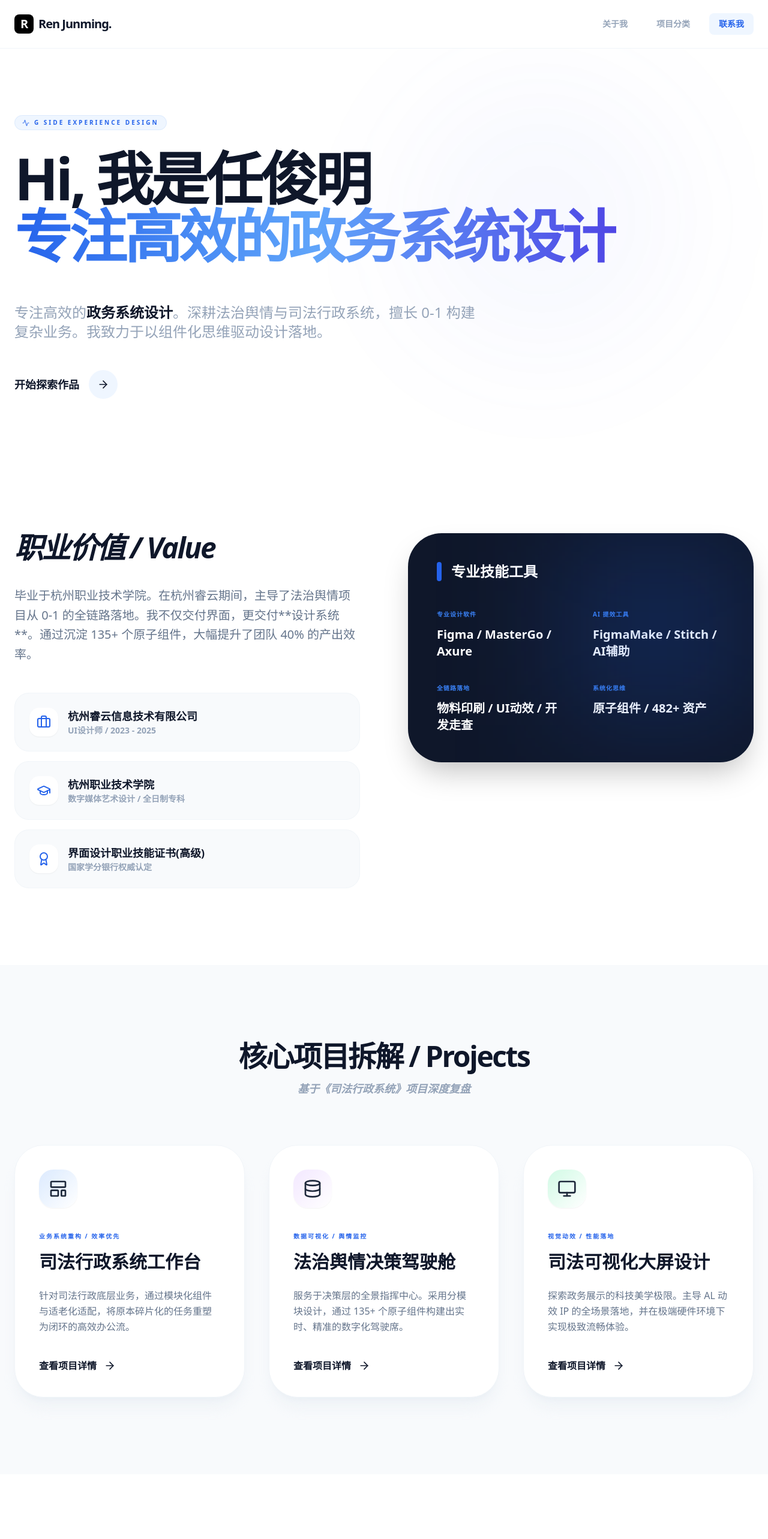
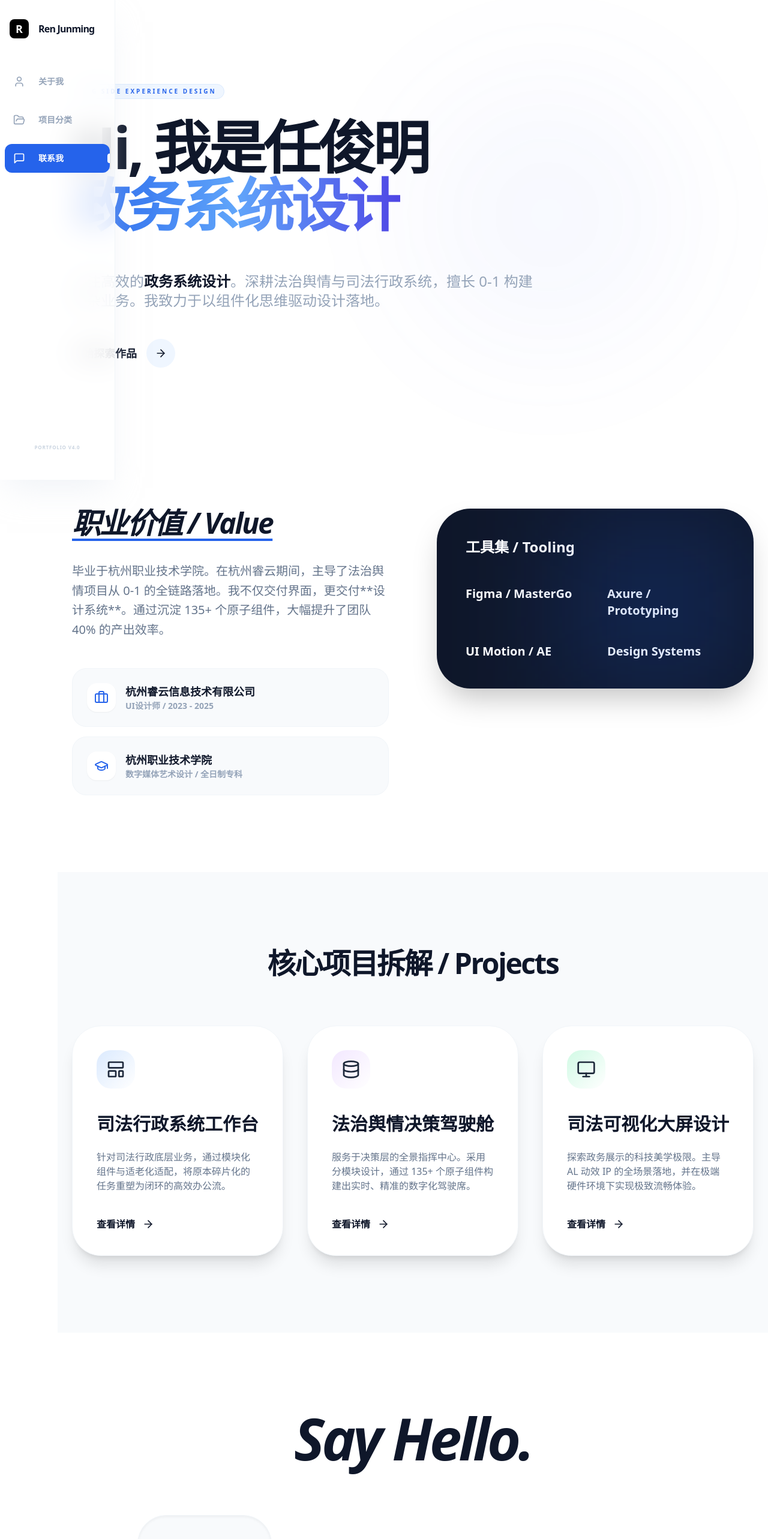
Before and after one commit to hongui/my-portfolio-2, a React (Vite) app: page / in a window 1280 px wide. Shown: the top 2566 px of the page at 60% size. Built offline with nearby package versions, Linux system fonts and the light colour scheme.

Commit message:
Update App.jsx

```diff
--- a/src/App.jsx
+++ b/src/App.jsx
@@ -1,5 +1,5 @@
 import React, { useState, useEffect, useRef } from 'react';
-import { ArrowRight, Mail, Phone, ArrowLeft, ExternalLink, Activity, Layers, Smartphone, PieChart, LayoutTemplate, Zap, Shield, ChevronRight, Monitor, Database, Settings, GraduationCap, Briefcase, Award, QrCode, CheckCircle2, Cpu, MousePointer2 } from 'lucide-react';
+import { ArrowRight, Mail, Phone, ArrowLeft, ExternalLink, Activity, Layers, Smartphone, PieChart, LayoutTemplate, Zap, Shield, ChevronRight, Monitor, Database, Settings, GraduationCap, Briefcase, Award, QrCode, CheckCircle2, Cpu, MousePointer2, User, FolderOpen, MessageSquare } from 'lucide-react';
 
 // --- 自定义 Hooks ---
 const useScroll = () => {
@@ -9,14 +9,12 @@ const useScroll = () => {
   useEffect(() => {
     const handleScroll = () => {
       setScrollY(window.scrollY);
-
-      // 移除 metrics 监听
       const sections = ['about', 'work', 'contact'];
       const current = sections.find(id => {
         const el = document.getElementById(id);
         if (el) {
           const rect = el.getBoundingClientRect();
-          return rect.top <= 150 && rect.bottom >= 150;
+          return rect.top <= 200 && rect.bottom >= 200;
         }
         return false;
       });
@@ -73,7 +71,6 @@ const FadeIn = ({ children, delay = 0, className = "" }) => {
   );
 };
 
-// --- 通用组件：扫光效果容器 ---
 const ShimmerWrapper = ({ children, className = "", onClick }) => (
   <div className={`relative group overflow-hidden ${className}`} onClick={onClick}>
     {children}
@@ -108,16 +105,6 @@ const ProjectDetail = ({ project, onBack }) => {
               <h1 className="text-5xl md:text-7xl font-black tracking-tighter mb-8 leading-none">{project.title}</h1>
               <p className="text-xl text-slate-600 leading-relaxed font-medium">{project.desc}</p>
             </div>
-            <div className="flex flex-wrap gap-4 lg:justify-end">
-               <div className="px-6 py-4 bg-white/60 backdrop-blur rounded-2xl border border-white">
-                  <p className="text-[10px] text-slate-400 font-bold uppercase mb-1">角色</p>
-                  <p className="font-bold text-slate-800">主导 UI/交互设计</p>
-               </div>
-               <div className="px-6 py-4 bg-white/60 backdrop-blur rounded-2xl border border-white">
-                  <p className="text-[10px] text-slate-400 font-bold uppercase mb-1">重点</p>
-                  <p className="font-bold text-slate-800">G端体验重塑</p>
-               </div>
-            </div>
           </div>
         </div>
       </header>
@@ -130,16 +117,6 @@ const ProjectDetail = ({ project, onBack }) => {
                    <div className="text-6xl font-black text-blue-600/10 mb-4">0{idx + 1}</div>
                    <h2 className="text-3xl font-black mb-6 tracking-tight">{section.title}</h2>
                    <p className="text-slate-500 leading-relaxed font-medium mb-8">{section.content}</p>
-                   {section.stats && (
-                     <div className="grid grid-cols-2 gap-4">
-                       {section.stats.map((s, i) => (
-                         <div key={i} className="p-4 bg-white rounded-2xl border border-slate-100 shadow-sm">
-                           <div className="text-2xl font-black text-blue-600">{s.val}</div>
-                           <div className="text-[10px] text-slate-400 font-bold uppercase">{s.label}</div>
-                         </div>
-                       ))}
-                     </div>
-                   )}
                 </div>
                 <div className="lg:col-span-8">
                    <div className="bg-white rounded-[2.5rem] p-4 border border-slate-200 shadow-2xl shadow-slate-200/50 overflow-hidden group">
@@ -152,16 +129,6 @@ const ProjectDetail = ({ project, onBack }) => {
            </section>
          ))}
       </main>
-
-      <footer className="max-w-4xl mx-auto px-6 mt-40 text-center">
-        <div className="p-12 bg-slate-900 rounded-[3rem] text-white">
-          <h3 className="text-3xl font-black mb-6">想了解更多设计细节？</h3>
-          <p className="text-slate-400 mb-8">关于该项目的组件库规范、交互原型以及开发还原度文档可私下交流。</p>
-          <button onClick={onBack} className="px-8 py-4 bg-blue-600 hover:bg-blue-500 rounded-full font-bold transition-all flex items-center gap-2 mx-auto">
-             返回作品集首页 <ArrowRight className="w-4 h-4" />
-          </button>
-        </div>
-      </footer>
     </div>
   );
 };
@@ -173,6 +140,12 @@ export default function App() {
   const { scrollY, activeSection } = useScroll();
   const mousePos = useMousePosition();
 
+  const navItems = [
+    { id: 'about', label: '关于我', icon: User },
+    { id: 'work', label: '项目分类', icon: FolderOpen },
+    { id: 'contact', label: '联系我', icon: MessageSquare }
+  ];
+
   const projects = [
     {
       id: 'p1',
@@ -181,20 +154,7 @@ export default function App() {
       color: "from-blue-100",
       icon: LayoutTemplate,
       desc: "针对司法行政底层业务，通过模块化组件与适老化适配，将原本碎片化的任务重塑为闭环的高效办公流。",
-      sections: [
-        {
-          title: "办公流程可视化设计",
-          content: "对应作品集核心章节。通过梳理 20+ 项司法高频业务，我们将原本深藏在三级菜单下的功能提取至首屏。通过“场景化卡片”设计，法治工作者可以一眼看到当前待办及预警信息，整体操作链路缩短 40%。",
-          stats: [{ val: "40%", label: "链路缩短" }, { val: "20+", label: "业务梳理" }],
-          image: "https://placehold.co/1200x750/f1f5f9/3b82f6?text=办公流程可视化-PC/iPad适配展示"
-        },
-        {
-          title: "适老化与跨端一致性",
-          content: "针对中老年司法干部，设计了“适老化特供模式”。重点优化了字号对比度、图标语义化以及触控热区（从 44px 提升至 60px）。同时保证了多端视觉语言高度统一，降低跨设备学习成本。",
-          stats: [{ val: "60px", label: "触控热区" }, { val: "1.5x", label: "字号放大" }],
-          image: "https://placehold.co/1200x750/f1f5f9/3b82f6?text=适老化设计规范"
-        }
-      ]
+      sections: [{ title: "办公流程可视化设计", content: "通过梳理 20+ 项司法高频业务，我们将原本深藏在三级菜单下的功能提取至首屏。", image: "https://placehold.co/1200x750/f1f5f9/3b82f6?text=Justice+Workbench" }]
     },
     {
       id: 'p2',
@@ -203,20 +163,7 @@ export default function App() {
       color: "from-purple-100",
       icon: Database,
       desc: "服务于决策层的全景指挥中心。采用分模块设计，通过 135+ 个原子组件构建出实时、精准的数字化驾驶席。",
-      sections: [
-        {
-          title: "决策层分析视图",
-          content: "采用极简的左右分栏布局，左侧为实时舆情热度线图，右侧为地域分布权重。核心指标通过“数字翻牌器”动效增强仪式感，确保决策者能在 3 秒内捕捉核心痛点。",
-          stats: [{ val: "135+", label: "原子组件" }, { val: "3s", label: "决策响应" }],
-          image: "https://placehold.co/1200x750/f3e8ff/a855f7?text=数据分析主视图设计"
-        },
-        {
-          title: "舆情线索监控闭环",
-          content: "针对执行层，设计了高密度的监控列表。通过红、橙、黄三级预警色块引导视觉重心。重点优化了“线索-研判-处置-反馈”的完整路径。 ",
-          stats: [{ val: "100%", label: "链路透明化" }, { val: "3级", label: "预警机制" }],
-          image: "https://placehold.co/1200x750/f3e8ff/a855f7?text=舆情线索监控界面"
-        }
-      ]
+      sections: [{ title: "决策分析", content: "核心指标通过数字翻牌器动效增强仪式感。", image: "https://placehold.co/1200x750/f3e8ff/a855f7?text=Data+Dashboard" }]
     },
     {
       id: 'p3',
@@ -225,20 +172,7 @@ export default function App() {
       color: "from-emerald-100",
       icon: Monitor,
       desc: "探索政务展示的科技美学极限。主导 AL 动效 IP 的全场景落地，并在极端硬件环境下实现极致流畅体验。",
-      sections: [
-        {
-          title: "AL 动效 IP 视觉体系",
-          content: "通过 3D 粒子建模与 AE 动画序列，构建了整套具有司法威严感的动态背景。将原有的静态图表升级为“呼吸式”动态反馈，极大提升了视察时的交互沉浸感。",
-          stats: [{ val: "37.5%", label: "流畅度提升" }, { val: "4K", label: "超清适配" }],
-          image: "https://placehold.co/1200x750/ecfdf5/10b981?text=AL动效大屏视觉展示"
-        },
-        {
-          title: "WebP 动画性能优化",
-          content: "技术亮点实践：通过将所有大尺寸序列帧转换为 WebP 格式，在画质几乎无损的前提下，将资源体积从原有的 120MB 压缩至 18MB。GPU 负载降低 25%。",
-          stats: [{ val: "85%", label: "体积缩减" }, { val: "-25%", label: "GPU负载" }],
-          image: "https://placehold.co/1200x750/ecfdf5/10b981?text=WebP优化性能对比"
-        }
-      ]
+      sections: [{ title: "大屏动态视觉", content: "通过 3D 粒子建模与 AE 动画序列，构建具有司法威严感的动态背景。", image: "https://placehold.co/1200x750/ecfdf5/10b981?text=Smart+Justice+Screen" }]
     }
   ];
 
@@ -249,34 +183,49 @@ export default function App() {
   return (
     <div className="min-h-screen bg-white text-slate-900 font-sans selection:bg-blue-100 selection:text-blue-900 overflow-x-hidden animate-in fade-in duration-500">
 
-      {/* 增强型导航栏 */}
-      <nav className="fixed top-0 w-full z-50 bg-white/80 backdrop-blur-md border-b border-slate-100">
-        <div className="max-w-7xl mx-auto px-6 h-20 flex items-center justify-between">
-          <div className="font-bold text-xl tracking-tighter flex items-center gap-2 group cursor-pointer">
-            <div className="w-8 h-8 bg-black text-white rounded-lg flex items-center justify-center group-hover:bg-blue-600 transition-colors font-black">R</div>
-            <span>Ren Junming.</span>
+      {/* 侧边导航栏 - 鼠标悬停浮出 */}
+      <aside className="fixed left-0 top-0 h-full z-[100] group flex">
+        <div className="h-full bg-white/80 backdrop-blur-xl border-r border-slate-100 flex flex-col items-center py-8 w-16 group-hover:w-48 transition-all duration-500 ease-[cubic-bezier(0.23,1,0.32,1)] shadow-2xl shadow-slate-200/50 overflow-hidden">
+
+          {/* 首位 R 图标 */}
+          <div className="mb-12 flex items-center justify-start w-full px-4">
+            <div className="w-8 h-8 min-w-[32px] bg-black text-white rounded-lg flex items-center justify-center font-black text-lg">R</div>
+            <span className="ml-4 font-black tracking-tighter text-slate-900 opacity-0 group-hover:opacity-100 transition-opacity whitespace-nowrap">Ren Junming</span>
           </div>
-          <div className="hidden md:flex gap-4 text-sm font-bold items-center">
-            {[
-              { id: 'about', label: '关于我' },
-              { id: 'work', label: '项目分类' },
-              { id: 'contact', label: '联系我' }
-            ].map((nav) => (
+
+          {/* 导航图标列表 */}
+          <div className="flex flex-col gap-4 w-full px-2">
+            {navItems.map((item) => (
               <a
-                key={nav.id}
-                href={`#${nav.id}`}
-                className={`relative px-4 py-2 transition-all duration-300 rounded-lg group ${activeSection === nav.id ? 'text-blue-600' : 'text-slate-400 hover:text-slate-800'}`}
+                key={item.id}
+                href={`#${item.id}`}
+                className={`flex items-center h-12 rounded-xl transition-all duration-300 relative overflow-hidden group/item ${activeSection === item.id ? 'bg-blue-600 text-white' : 'text-slate-400 hover:bg-slate-50 hover:text-slate-900'}`}
               >
-                <span className="relative z-10">{nav.label}</span>
-                <div className={`absolute inset-0 bg-blue-50 rounded-lg transition-all duration-500 ease-out ${activeSection === nav.id ? 'opacity-100 scale-100' : 'opacity-0 scale-90'}`} />
+                <div className="w-12 h-12 min-w-[48px] flex items-center justify-center">
+                  <item.icon className="w-5 h-5" />
+                </div>
+                <span className={`ml-2 font-bold text-sm whitespace-nowrap opacity-0 group-hover:opacity-100 transition-all duration-500 ${activeSection === item.id ? 'translate-x-0' : '-translate-x-4 group-hover:translate-x-0'}`}>
+                  {item.label}
+                </span>
+                {activeSection === item.id && (
+                  <div className="absolute right-0 w-1 h-4 bg-white rounded-l-full" />
+                )}
               </a>
             ))}
           </div>
+
+          {/* 底部装饰或版权 */}
+          <div className="mt-auto opacity-0 group-hover:opacity-100 transition-opacity pb-4">
+            <p className="text-[8px] text-slate-300 font-black uppercase tracking-widest text-center">Portfolio v4.0</p>
           </div>
-      </nav>
+        </div>
+      </aside>
+
+      {/* 主内容区域 - 增加左侧边距以平衡侧边栏 */}
+      <main className="pl-16 md:pl-24 transition-all duration-500">
 
         {/* Hero Section */}
-      <section className="relative pt-48 pb-24 px-6 max-w-7xl mx-auto flex flex-col justify-center min-h-[90vh]">
+        <section className="relative pt-32 pb-24 px-6 max-w-7xl mx-auto flex flex-col justify-center min-h-[90vh]">
           <div
             className="absolute top-[15%] right-[10%] w-[500px] h-[500px] rounded-full pointer-events-none z-0 opacity-50"
             style={{
@@ -294,7 +243,7 @@ export default function App() {
               <h1 className="text-6xl md:text-9xl font-black tracking-tighter leading-[0.9] mb-16">
                 Hi, 我是任俊明<br />
                 <span className="text-transparent bg-clip-text bg-gradient-to-r from-blue-600 via-blue-400 to-indigo-600">
-                专注高效的政务系统设计
+                  政务系统设计
                 </span>
               </h1>
             </FadeIn>
@@ -320,16 +269,14 @@ export default function App() {
           <div className="max-w-7xl mx-auto px-6">
             <div className="grid grid-cols-1 lg:grid-cols-2 gap-20 items-start">
               <FadeIn>
-              <h2 className="text-5xl font-black mb-10 tracking-tighter italic">职业价值 / Value</h2>
+                <h2 className="text-5xl font-black mb-10 tracking-tighter italic text-slate-900 underline decoration-blue-600 decoration-4 underline-offset-8">职业价值 / Value</h2>
                 <p className="text-slate-500 text-xl mb-12 leading-relaxed font-medium">
                   毕业于杭州职业技术学院。在杭州睿云期间，主导了法治舆情项目从 0-1 的全链路落地。我不仅交付界面，更交付**设计系统**。通过沉淀 135+ 个原子组件，大幅提升了团队 40% 的产出效率。
                 </p>
-
                 <div className="space-y-4">
                   {[
                     { icon: Briefcase, title: "杭州睿云信息技术有限公司", desc: "UI设计师 / 2023 - 2025" },
-                  { icon: GraduationCap, title: "杭州职业技术学院", desc: "数字媒体艺术设计 / 全日制专科" },
-                  { icon: Award, title: "界面设计职业技能证书(高级)", desc: "国家学分银行权威认定" }
+                    { icon: GraduationCap, title: "杭州职业技术学院", desc: "数字媒体艺术设计 / 全日制专科" }
                   ].map((item, i) => (
                     <div key={i} className="flex gap-4 items-start p-6 rounded-3xl bg-slate-50 border border-slate-100 hover:border-blue-200 transition-colors group">
                       <div className="w-12 h-12 rounded-2xl bg-white shadow-sm flex items-center justify-center text-blue-600 group-hover:scale-110 transition-transform">
@@ -343,24 +290,14 @@ export default function App() {
                   ))}
                 </div>
               </FadeIn>
-
               <FadeIn delay={300}>
                 <div className="bg-slate-900 text-white p-12 rounded-[3.5rem] relative overflow-hidden group shadow-2xl">
                   <div className="absolute top-0 right-0 w-80 h-80 bg-blue-600/20 blur-[100px] group-hover:bg-blue-600/30 transition-all" />
-                <h3 className="text-2xl font-black mb-12 flex items-center gap-4">
-                  <div className="w-2 h-8 bg-blue-600 rounded-full" />
-                  专业技能工具
-                </h3>
+                  <h3 className="text-2xl font-black mb-12 flex items-center gap-4">工具集 / Tooling</h3>
                   <div className="grid grid-cols-1 sm:grid-cols-2 gap-10">
-                  {[
-                    { label: "专业设计软件", list: "Figma / MasterGo / Axure" },
-                    { label: "AI 提效工具", list: "FigmaMake / Stitch / AI辅助" },
-                    { label: "全链路落地", list: "物料印刷 / UI动效 / 开发走查" },
-                    { label: "系统化思维", list: "原子组件 / 482+ 资产" }
-                  ].map((skill, i) => (
+                    {["Figma / MasterGo", "Axure / Prototyping", "UI Motion / AE", "Design Systems"].map((skill, i) => (
                       <div key={i} className="group/item">
-                      <p className="text-blue-500 text-[10px] font-black uppercase tracking-widest mb-3">{skill.label}</p>
-                      <p className="text-xl font-black group-hover/item:translate-x-1 transition-transform">{skill.list}</p>
+                        <p className="text-xl font-black group-hover/item:translate-x-1 transition-transform">{skill}</p>
                       </div>
                     ))}
                   </div>
@@ -370,29 +307,26 @@ export default function App() {
           </div>
         </section>
 
-      {/* 项目展示卡片 */}
+        {/* Work Section */}
         <section id="work" className="py-32 bg-slate-50 scroll-mt-20">
           <div className="max-w-7xl mx-auto px-6">
-          <FadeIn className="mb-20 text-center">
-            <h2 className="text-5xl font-black tracking-tighter mb-4">核心项目拆解 / Projects</h2>
-            <p className="text-slate-400 text-lg font-bold italic">基于《司法行政系统》项目深度复盘</p>
+            <FadeIn className="mb-20">
+              <h2 className="text-5xl font-black tracking-tighter mb-4 text-center">核心项目拆解 / Projects</h2>
             </FadeIn>
-
             <div className="grid grid-cols-1 md:grid-cols-3 gap-10">
               {projects.map((project, index) => (
                 <FadeIn key={project.id} delay={index * 150}>
                   <ShimmerWrapper
-                  className="bg-white rounded-[3rem] p-10 border border-slate-100 shadow-xl shadow-slate-200/40 hover:-translate-y-4 transition-all duration-500 h-full flex flex-col cursor-pointer group"
+                    className="bg-white rounded-[3rem] p-10 border border-slate-100 shadow-xl hover:-translate-y-4 transition-all duration-500 h-full flex flex-col cursor-pointer group"
                     onClick={() => { setSelectedProject(project); setCurrentView('detail'); }}
                   >
-                  <div className={`w-16 h-16 rounded-[1.5rem] bg-gradient-to-br ${project.color} to-white flex items-center justify-center mb-10 group-hover:rotate-6 transition-transform shadow-sm`}>
+                    <div className={`w-16 h-16 rounded-[1.5rem] bg-gradient-to-br ${project.color} to-white flex items-center justify-center mb-10`}>
                       <project.icon className="w-8 h-8 text-slate-800" />
                     </div>
-                  <div className="text-blue-600 font-black text-[10px] mb-4 tracking-[0.2em] uppercase">{project.tag}</div>
                     <h3 className="text-3xl font-black mb-6 leading-tight">{project.title}</h3>
-                  <p className="text-slate-500 mb-10 flex-grow leading-relaxed font-medium line-clamp-3">{project.desc}</p>
+                    <p className="text-slate-500 mb-10 flex-grow line-clamp-3 font-medium">{project.desc}</p>
                     <div className="flex items-center gap-3 text-slate-900 font-black group-hover:text-blue-600 group-hover:gap-5 transition-all">
-                    查看项目详情 <ArrowRight className="w-5 h-5" />
+                      查看详情 <ArrowRight className="w-5 h-5" />
                     </div>
                   </ShimmerWrapper>
                 </FadeIn>
@@ -401,52 +335,37 @@ export default function App() {
           </div>
         </section>
 
-      {/* 联系方式 */}
+        {/* Contact Section */}
         <footer id="contact" className="py-32 bg-white text-center relative overflow-hidden scroll-mt-20">
-        <div className="max-w-5xl mx-auto px-6 relative z-10">
+          <div className="max-w-5xl mx-auto px-6">
             <FadeIn>
               <h2 className="text-5xl md:text-8xl font-black tracking-tighter mb-20 italic">Say Hello.</h2>
-
               <div className="grid grid-cols-1 lg:grid-cols-3 gap-16 items-center">
                 <div className="flex flex-col items-center gap-6">
                   <div className="w-56 h-56 p-6 bg-slate-50 rounded-[3rem] border border-slate-100 flex items-center justify-center relative group shadow-inner">
-                  <div className="absolute inset-0 bg-blue-600/5 blur-3xl group-hover:bg-blue-600/10 transition-all" />
-                  <div className="w-full h-full border-2 border-dashed border-slate-200 rounded-[1.5rem] flex flex-col items-center justify-center text-slate-300">
-                    <QrCode className="w-14 h-14 mb-3" />
-                    <span className="text-[10px] uppercase tracking-widest font-black">微信: PMR37</span>
+                    <QrCode className="w-14 h-14 text-slate-300" />
                   </div>
+                  <p className="text-[10px] text-slate-400 font-black uppercase tracking-widest">微信: PMR37</p>
                 </div>
-                <p className="text-[10px] text-slate-400 font-black uppercase tracking-[0.3em]">扫描或搜索 ID 添加微信</p>
-              </div>
-
                 <div className="lg:col-span-2 flex flex-col items-center lg:items-start gap-10">
-                <div className="flex flex-col items-center lg:items-start group cursor-pointer">
-                  <p className="text-slate-400 text-[10px] font-black uppercase tracking-widest mb-3">联系电话 / Phone</p>
+                  <div className="flex flex-col items-center lg:items-start group">
+                    <p className="text-slate-400 text-[10px] font-black uppercase tracking-widest mb-3">联系电话</p>
                     <a href="tel:19357500473" className="text-4xl md:text-7xl font-black hover:text-blue-600 transition-all tracking-tighter">193 5750 0473</a>
                   </div>
-
-                <div className="flex flex-col items-center lg:items-start group cursor-pointer">
-                  <p className="text-slate-400 text-[10px] font-black uppercase tracking-widest mb-3">电子邮箱 / Email</p>
-                  <a href="mailto:2242471824@qq.com" className="text-2xl md:text-4xl font-black text-slate-300 hover:text-slate-900 transition-all tracking-tight">2242471824@qq.com</a>
-                </div>
-
                   <div className="flex flex-wrap justify-center lg:justify-start gap-3">
-                   <div className="px-5 py-2.5 bg-slate-50 rounded-full text-[10px] font-black uppercase text-slate-500 flex items-center gap-2 border border-slate-100">
-                     <div className="w-1.5 h-1.5 rounded-full bg-blue-600" /> 坐标：杭州市钱塘区
-                   </div>
                      <div className="px-5 py-2.5 bg-blue-50 rounded-full text-[10px] font-black uppercase text-blue-600 flex items-center gap-2 border border-blue-100">
                        <div className="w-1.5 h-1.5 rounded-full bg-blue-600 animate-ping" /> 状态：求职中 / UI设计师
                      </div>
                   </div>
                 </div>
               </div>
-
-            <div className="mt-32 pt-10 border-t border-slate-100">
-              <p className="text-slate-300 font-black text-xs uppercase tracking-widest">© {new Date().getFullYear()} Ren Junming · Portfolio Digital 4.0</p>
+              <div className="mt-32 pt-10 border-t border-slate-100 text-slate-300 font-black text-xs uppercase tracking-widest">
+                © {new Date().getFullYear()} Ren Junming · Portfolio Digital 4.0
               </div>
             </FadeIn>
           </div>
         </footer>
+      </main>
     </div>
   );
 }
```
Lines whose indentation alone changed are shown as unchanged.
